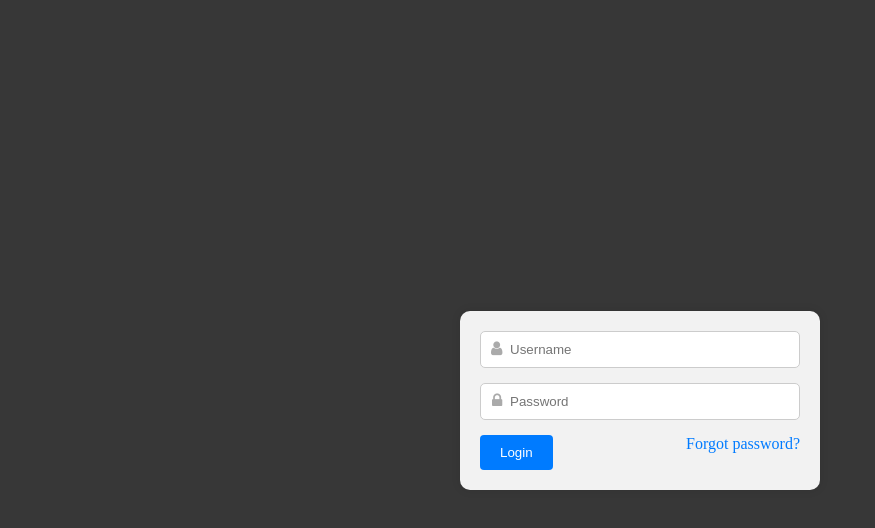
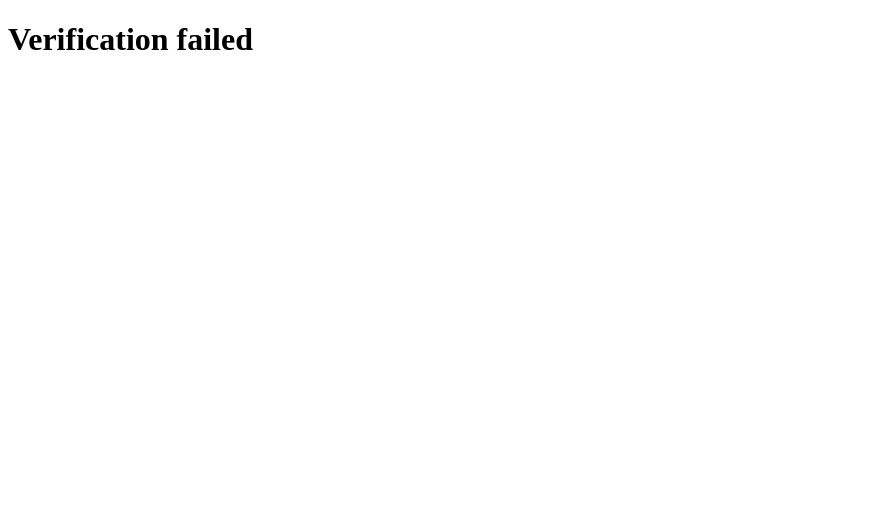
Before and after one commit to oteamton/engagement-thailand, a React (Create React App) app in the folder front/ent-user/: page /thanks in a window 1280 px wide. Before the commit this address led to /login. Shown: the top 528 px of the page, without its empty margins (0-875 px from the left). Built offline with nearby package versions, Linux system fonts and the light colour scheme.

Commit message:
Need more change

```diff
--- a/front/ent-user/src/App.tsx
+++ b/front/ent-user/src/App.tsx
@@ -32,11 +32,7 @@ function App() {
                 <UserPage />
               </ProtectedRoute>
             } />
-            <Route path='/thanks' element={
-              <ProtectedRoute>
-                <VerificationPage />
-              </ProtectedRoute>
-            } />
+            <Route path='/thanks' element={<VerificationPage />} />
             <Route path='/admin' element={
               <ProtectedRoute>
                 <AdminPanel />
```
